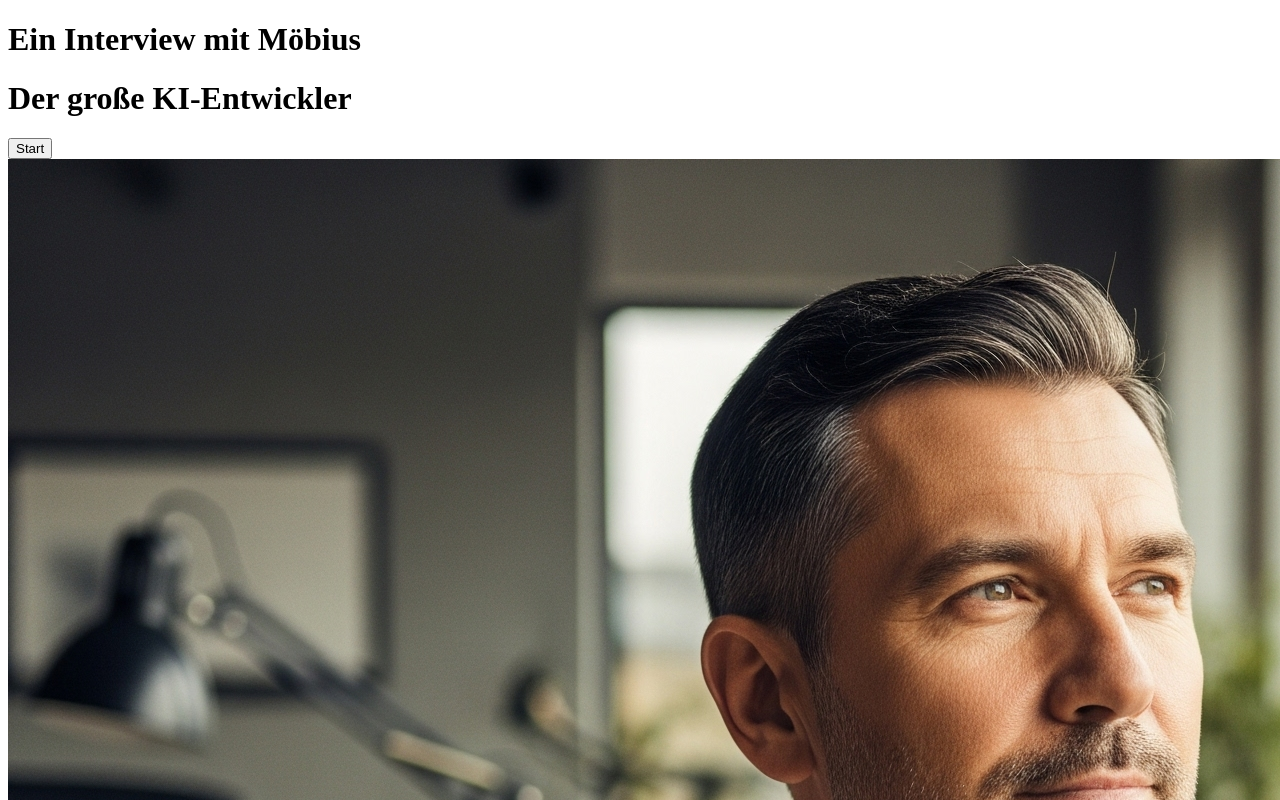
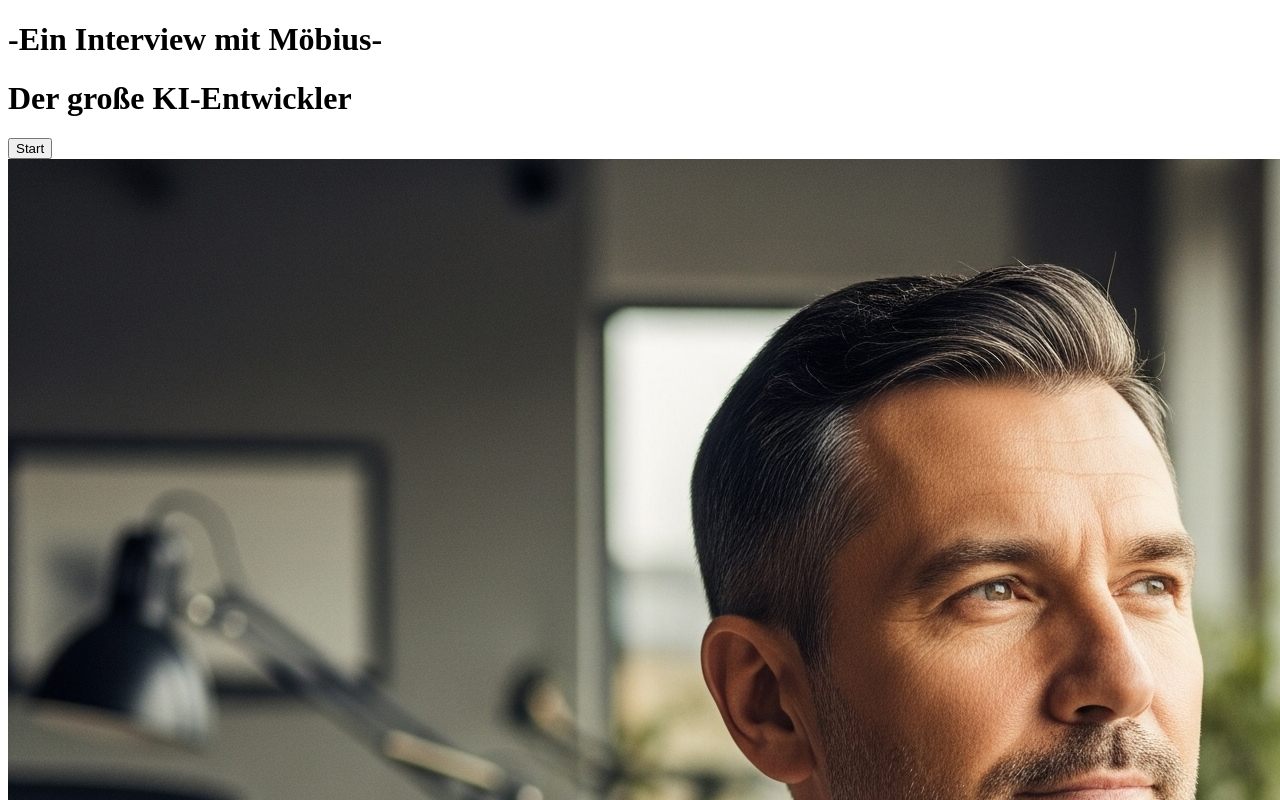
Before and after one commit to ydjdgm/Deutsch-Projekt, a SvelteKit app in the folder my-app/: page / in a window 1280 px wide. Shown: the top 800 px of the page. Built offline with nearby package versions, Linux system fonts and the light colour scheme.

Commit message:
Update +page.svelte

```diff
--- a/my-app/src/routes/+page.svelte
+++ b/my-app/src/routes/+page.svelte
@@ -145,7 +145,7 @@
             transition:fade={{ duration: 500 }}
         >
             <h1 class="text-white font-bold text-9xl">
-                Ein Interview mit Möbius
+                -Ein Interview mit Möbius-
             </h1>
             <h1 class="text-white text-6xl">Der große KI-Entwickler</h1>
             <button class="btn btn-outline btn-primary" on:click={Start}
```
